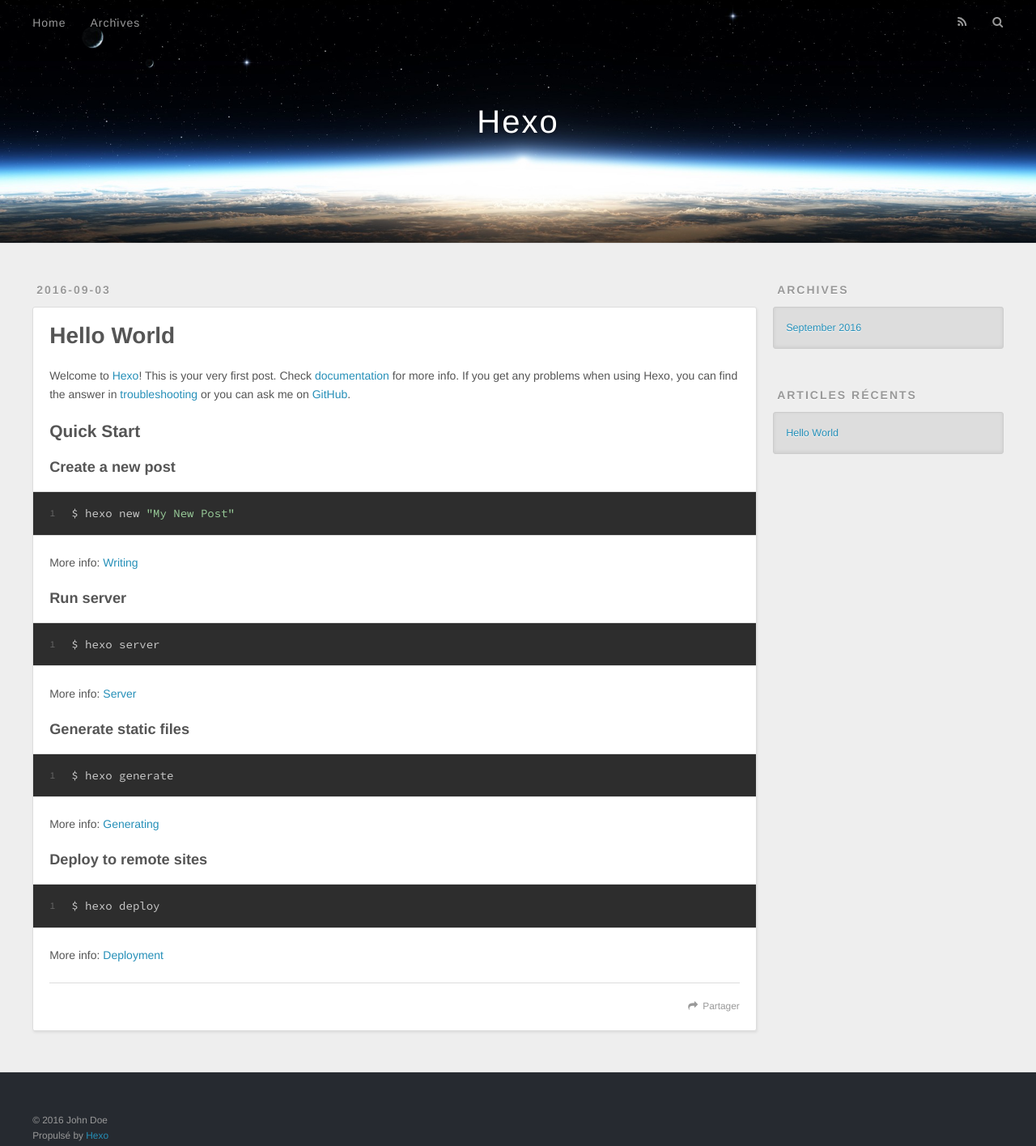
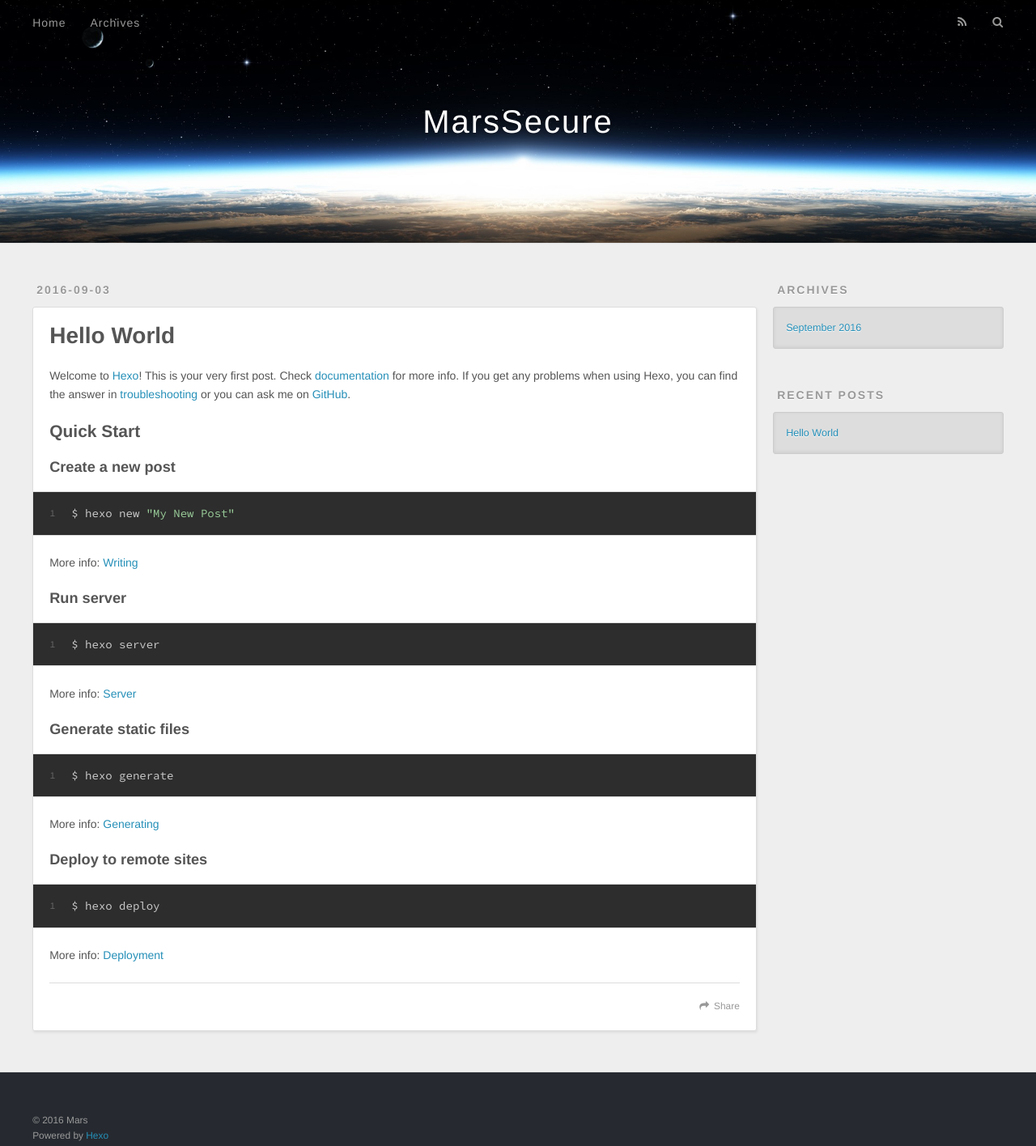
Before and after one commit to QyMars/QyMars.github.io, a plain HTML site: page index.html in a window 1280 px wide. Shown: the whole page at 81% size. Drawn offline with nearby package versions, Linux system fonts and the light colour scheme.

Commit message:
Site updated: 2016-09-03 21:28:46

```diff
--- a/index.html
+++ b/index.html
@@ -3,16 +3,16 @@
 <head>
   <meta charset="utf-8">
 
-  <title>Hexo</title>
+  <title>MarsSecure</title>
   <meta name="viewport" content="width=device-width, initial-scale=1, maximum-scale=1">
   <meta property="og:type" content="website">
-<meta property="og:title" content="Hexo">
+<meta property="og:title" content="MarsSecure">
 <meta property="og:url" content="http://yoursite.com/index.html">
-<meta property="og:site_name" content="Hexo">
+<meta property="og:site_name" content="MarsSecure">
 <meta name="twitter:card" content="summary">
-<meta name="twitter:title" content="Hexo">
+<meta name="twitter:title" content="MarsSecure">
 
-    <link rel="alternate" href="/atom.xml" title="Hexo" type="application/atom+xml">
+    <link rel="alternate" href="/atom.xml" title="MarsSecure" type="application/atom+xml">
 
 
     <link rel="icon" href="/favicon.png">
@@ -33,7 +33,7 @@
   <div id="header-outer" class="outer">
     <div id="header-title" class="inner">
       <h1 id="logo-wrap">
-        <a href="/" id="logo">Hexo</a>
+        <a href="/" id="logo">MarsSecure</a>
       </h1>
 
     </div>
@@ -48,9 +48,9 @@
       </nav>
       <nav id="sub-nav">
 
-          <a id="nav-rss-link" class="nav-icon" href="/atom.xml" title="Flux RSS"></a>
+          <a id="nav-rss-link" class="nav-icon" href="/atom.xml" title="RSS Feed"></a>
 
-        <a id="nav-search-btn" class="nav-icon" title="Rechercher"></a>
+        <a id="nav-search-btn" class="nav-icon" title="Search"></a>
       </nav>
       <div id="search-form-wrap">
         <form action="//google.com/search" method="get" accept-charset="UTF-8" class="search-form"><input type="search" name="q" results="0" class="search-form-input" placeholder="Search"><button type="submit" class="search-form-submit">&#xF002;</button><input type="hidden" name="sitesearch" value="http://yoursite.com"></form>
@@ -96,7 +96,7 @@
 
     </div>
     <footer class="article-footer">
-      <a data-url="http://yoursite.com/2016/09/03/hello-world/" data-id="cismteohq0000987k2x02pqrv" class="article-share-link">Partager</a>
+      <a data-url="http://yoursite.com/2016/09/03/hello-world/" data-id="cisn86dq70000o47k5wbnx0pm" class="article-share-link">Share</a>
 
 
     </footer>
@@ -131,7 +131,7 @@
 
 
   <div class="widget-wrap">
-    <h3 class="widget-title">Articles récents</h3>
+    <h3 class="widget-title">Recent Posts</h3>
     <div class="widget">
       <ul>
 
@@ -151,8 +151,8 @@
 
   <div class="outer">
     <div id="footer-info" class="inner">
-      &copy; 2016 John Doe<br>
-      Propulsé by <a href="http://hexo.io/" target="_blank">Hexo</a>
+      &copy; 2016 Mars<br>
+      Powered by <a href="http://hexo.io/" target="_blank">Hexo</a>
     </div>
   </div>
 </footer>
```
Also changed, not shown: 2016/09/03/hello-world/index.html (+10 -10 lines), archives/2016/09/index.html (+11 -11 lines), archives/2016/index.html (+11 -11 lines), archives/index.html (+11 -11 lines).
